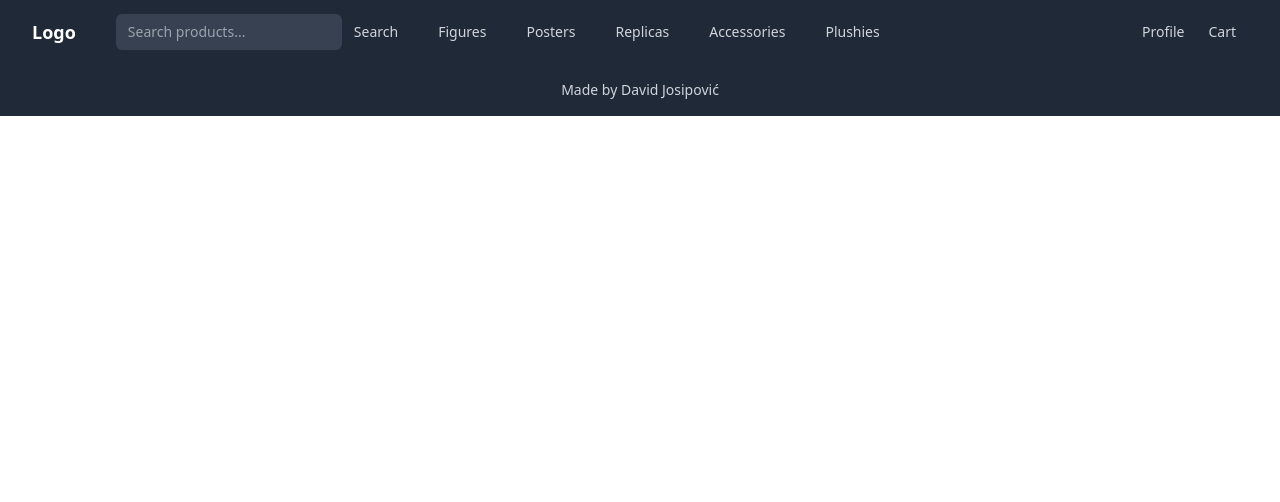
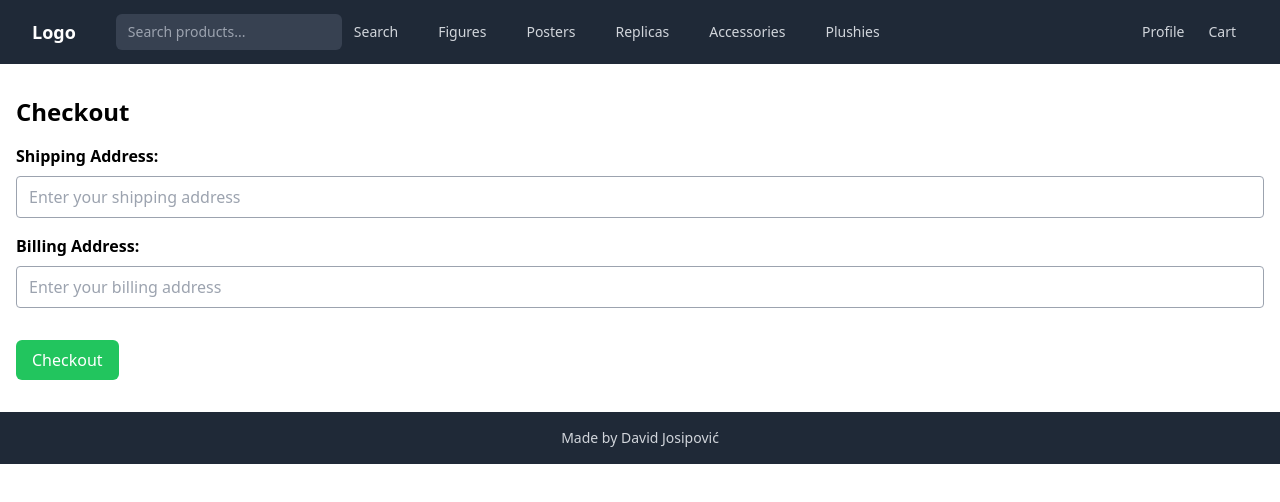
Before and after one commit to davidjosipovic/webshop-for-nerds, a React (Create React App) app in the folder client/: page /checkout in a window 1280 px wide. Shown: the top 502 px of the page. Built offline with nearby package versions, Linux system fonts and the light colour scheme; the HTML template or start-up script is replaced by a standard one.

Commit message:
checkout

```diff
--- a/client/src/App.js
+++ b/client/src/App.js
@@ -16,6 +16,8 @@ import Register from './pages/Register';
 import { CartProvider } from './context/CartContext';
 import EditProfile from './pages/EditProfile';
 import SearchPage from './pages/SearchPage';
+import CheckoutSuccess from './components/CheckoutSuccess';
+import Checkout from './pages/Checkout';
 
 function App() {
   return (
@@ -36,6 +38,8 @@ function App() {
           <Route path="/register" element={<Register />} />
           <Route path="/editprofile" element={<EditProfile />} />
           <Route path="/search" element={<SearchPage/>} />
+          <Route path="/checkout" element={<Checkout/>} />
+          <Route path="/checkout-success" element={<CheckoutSuccess/>} />
 
         </Routes>
         <Footer />
--- /dev/null
+++ b/client/src/components/CheckoutSuccess.jsx
@@ -0,0 +1,12 @@
+import React from 'react';
+
+const CheckoutSuccess = () => {
+  return (
+    <div className="container mx-auto px-4 py-8">
+      <h2 className="text-2xl font-bold mb-4">Checkout Success</h2>
+      <p>Your order has been successfully placed. Thank you for your purchase!</p>
+    </div>
+  );
+};
+
+export default CheckoutSuccess;
--- a/client/src/pages/Cart.js
+++ b/client/src/pages/Cart.js
@@ -1,5 +1,6 @@
 import React, { useContext } from 'react';
 import { CartContext } from '../context/CartContext';
+import { Link } from 'react-router-dom';
 
 const Cart = () => {
   const { cartItems, updateQuantity, removeItem, clearCart } = useContext(CartContext);
@@ -16,13 +17,6 @@ const Cart = () => {
     clearCart();
   };
 
-  const handleCheckout = () => {
-    // Perform the checkout process
-    console.log('Checkout');
-    // You can implement the necessary logic here, such as making an API request, handling payment, etc.
-    // After a successful checkout, you may want to clear the cart or show a success message.
-    clearCart();
-  };
 
   // Calculate the total price
   const totalPrice = cartItems.reduce(
@@ -77,12 +71,9 @@ const Cart = () => {
           >
             Clear Cart
           </button>
-          <button
-            className="bg-green-500 text-white px-4 py-2 rounded-md mt-4 ml-4"
-            onClick={handleCheckout}
-          >
-            Checkout
-          </button>
+          <Link to="/checkout">
+        <button className="bg-green-500 text-white px-4 py-2 rounded-md mt-4">Checkout</button>
+      </Link>
         </>
       )}
     </div>
--- /dev/null
+++ b/client/src/pages/Checkout.js
@@ -0,0 +1,131 @@
+import React, { useContext, useState, useEffect } from 'react';
+import { useNavigate } from 'react-router-dom';
+import { CartContext } from '../context/CartContext';
+
+const Checkout = () => {
+    const { cartItems, totalPrice, clearCart } = useContext(CartContext);
+    const [shippingAddress, setShippingAddress] = useState('');
+    const [billingAddress, setBillingAddress] = useState('');
+    const [isLoggedIn, setIsLoggedIn] = useState(false);
+    const navigate = useNavigate();
+
+    // Check if the user is logged in based on the value in localStorage
+    useEffect(() => {
+      const isLoggedInValue = localStorage.getItem('isLoggedIn');
+      setIsLoggedIn(isLoggedInValue === 'true');
+    }, []);
+
+    // If the user is logged in, fetch their shipping and billing addresses from the server
+    useEffect(() => {
+      if (isLoggedIn) {
+        // Make an API request to fetch user details (shipping and billing addresses)
+        // Update the state with the fetched addresses
+        setShippingAddress('User Shipping Address'); // Replace with API call to get the user's shipping address
+        setBillingAddress('User Billing Address'); // Replace with API call to get the user's billing address
+      }
+    }, [isLoggedIn]);
+
+    // Handle the checkout process
+
+        const handleCheckout = async () => {
+          try {
+            // Prepare the data for checkout
+            let checkoutData = {
+              userId: null,
+              cartItems: cartItems,
+              totalPrice: totalPrice,
+              shippingAddress: '',
+              billingAddress: '',
+            };
+
+            if (isLoggedIn) {
+              // If the user is logged in, set the userId and fetch shipping and billing addresses
+              checkoutData.userId = localStorage.getItem('userId');
+              checkoutData.shippingAddress = shippingAddress;
+              checkoutData.billingAddress = billingAddress;
+            } else {
+              // If the user is not logged in, get the shipping and billing addresses from the input fields
+              const shippingAddressInput = document.getElementById('shippingAddress');
+              const billingAddressInput = document.getElementById('billingAddress');
+              if (shippingAddressInput && billingAddressInput) {
+                checkoutData.shippingAddress = shippingAddressInput.value;
+                checkoutData.billingAddress = billingAddressInput.value;
+              }
+            }
+
+            // Make the API request to checkout
+            const response = await fetch('http://localhost:3001/api/orders/checkout', {
+              method: 'POST',
+              headers: {
+                'Content-Type': 'application/json',
+              },
+              body: JSON.stringify(checkoutData),
+            });
+
+        if (response.ok) {
+          // Clear the cart after a successful checkout
+          clearCart();
+
+          // Redirect to a success page or show a success message
+          navigate('/checkout-success');
+        } else {
+          console.error('Failed to checkout');
+        }
+      } catch (error) {
+        console.error(error);
+      }
+    };
+
+  return (
+    <div className="container mx-auto px-4 py-8">
+      <h2 className="text-2xl font-bold mb-4">Checkout</h2>
+      {/* If the user is logged in, display their shipping and billing addresses */}
+      {isLoggedIn && (
+        <div>
+          <h3 className="text-xl font-bold mb-2">Shipping Address:</h3>
+          <p>{shippingAddress}</p>
+          <h3 className="text-xl font-bold mt-4 mb-2">Billing Address:</h3>
+          <p>{billingAddress}</p>
+        </div>
+      )}
+      {/* If the user is not logged in, display input fields for shipping and billing addresses */}
+      {!isLoggedIn && (
+        <div>
+          <label htmlFor="shippingAddress" className="block font-bold mb-2">
+            Shipping Address:
+          </label>
+          <input
+            type="text"
+            id="shippingAddress"
+            className="border border-gray-400 rounded w-full py-2 px-3 mb-4"
+            placeholder="Enter your shipping address"
+            value={shippingAddress}
+            onChange={(e) => setShippingAddress(e.target.value)}
+          />
+
+          <label htmlFor="billingAddress" className="block font-bold mb-2">
+            Billing Address:
+          </label>
+          <input
+            type="text"
+            id="billingAddress"
+            className="border border-gray-400 rounded w-full py-2 px-3 mb-4"
+            placeholder="Enter your billing address"
+            value={billingAddress}
+            onChange={(e) => setBillingAddress(e.target.value)}
+          />
+        </div>
+      )}
+      {/* Display the cart items and total price */}
+      {/* ... (your existing cart items and total price display code) */}
+      <button
+        className="bg-green-500 text-white px-4 py-2 rounded-md mt-4"
+        onClick={handleCheckout}
+      >
+        Checkout
+      </button>
+    </div>
+  );
+};
+
+export default Checkout;
```
Also changed, not shown: 2 other files (tests, documents, lock files or other folders).
